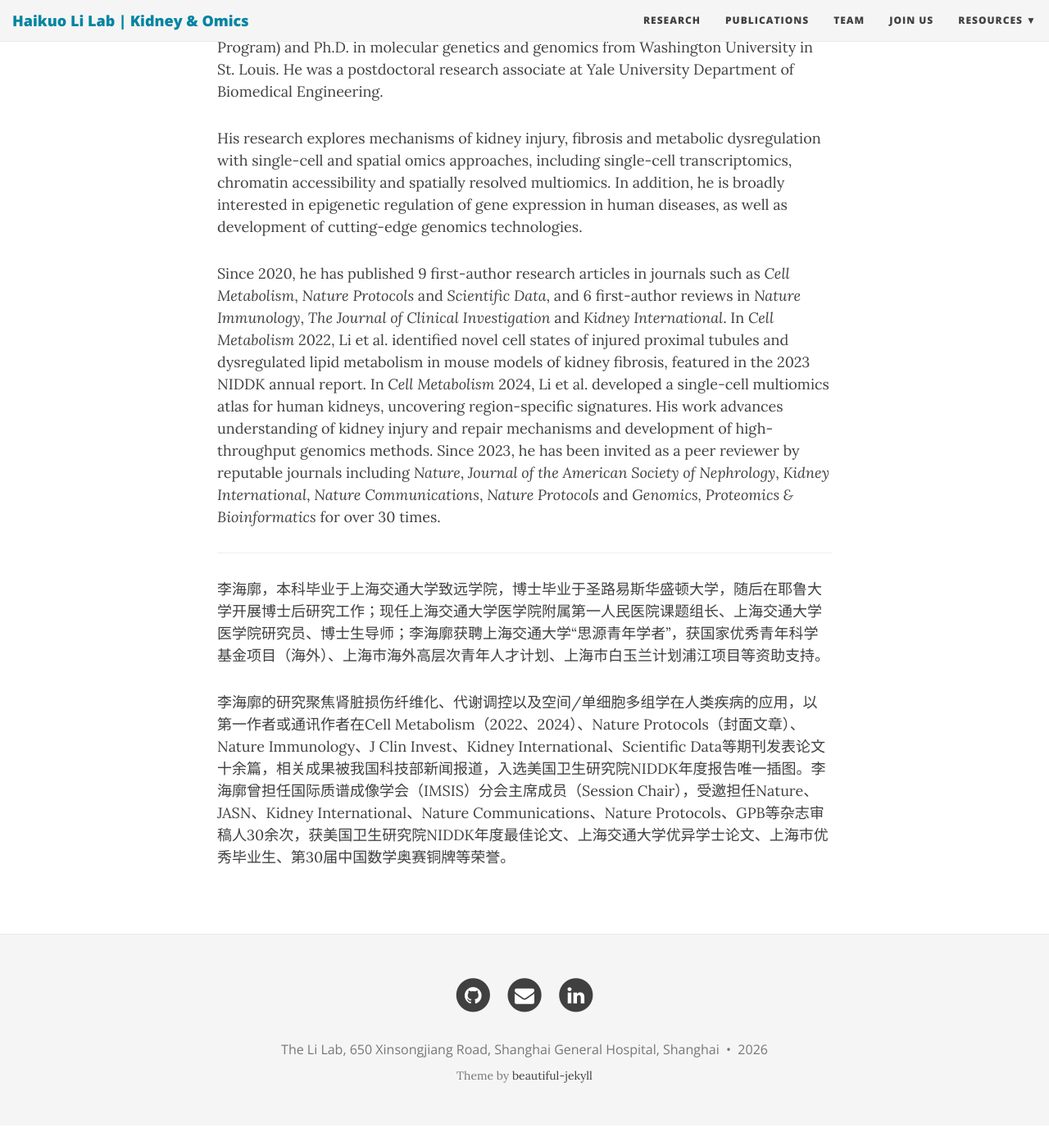
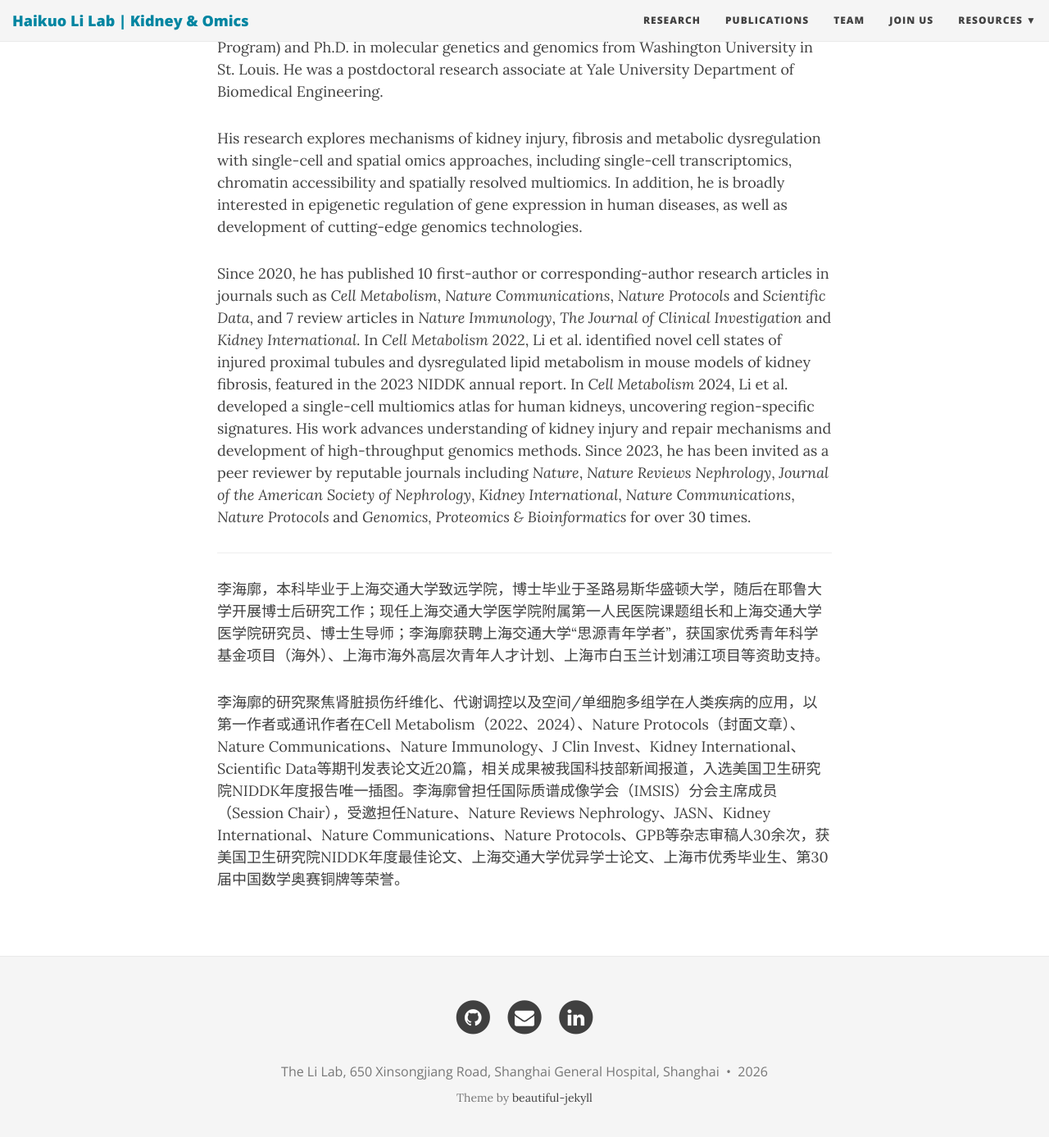
Before and after one commit to TheLiLab/thelilab.github.io, a Jekyll site: the page built from joinus.md, in a window 1280 px wide and 1400 px high, scrolled down 1497 px. Shown: the top 1387 px of the window at 82% size. Built offline with Jekyll 4.4.1, drawn with Linux system fonts in a browser that asks for light colours; nearby versions of some CDN libraries.

Commit message:
Update joinus.md

```diff
--- a/joinus.md
+++ b/joinus.md
@@ -34,10 +34,10 @@
 
 His research explores mechanisms of kidney injury, fibrosis and metabolic dysregulation with single-cell and spatial omics approaches, including single-cell transcriptomics, chromatin accessibility and spatially resolved multiomics. In addition, he is broadly interested in epigenetic regulation of gene expression in human diseases, as well as development of cutting-edge genomics technologies.<br>
 
-Since 2020, he has published 9 first-author research articles in journals such as <i>Cell Metabolism</i>, <i>Nature Protocols</i> and <i>Scientific Data</i>, and 6 first-author reviews in <i>Nature Immunology</i>, <i>The Journal of Clinical Investigation</i> and <i>Kidney International</i>. In <i>Cell Metabolism</i> 2022, Li et al. identified novel cell states of injured proximal tubules and dysregulated lipid metabolism in mouse models of kidney fibrosis, featured in the 2023 NIDDK annual report. In <i>Cell Metabolism</i> 2024, Li et al. developed a single-cell multiomics atlas for human kidneys, uncovering region-specific signatures. His work advances understanding of kidney injury and repair mechanisms and development of high-throughput genomics methods. Since 2023, he has been invited as a peer reviewer by reputable journals including <i>Nature</i>, <i>Journal of the American Society of Nephrology</i>, <i>Kidney International</i>, <i>Nature Communications</i>, <i>Nature Protocols</i> and <i>Genomics, Proteomics & Bioinformatics</i> for over 30 times.
+Since 2020, he has published 10 first-author or corresponding-author research articles in journals such as <i>Cell Metabolism</i>, <i>Nature Communications</i>, <i>Nature Protocols</i> and <i>Scientific Data</i>, and 7 review articles in <i>Nature Immunology</i>, <i>The Journal of Clinical Investigation</i> and <i>Kidney International</i>. In <i>Cell Metabolism</i> 2022, Li et al. identified novel cell states of injured proximal tubules and dysregulated lipid metabolism in mouse models of kidney fibrosis, featured in the 2023 NIDDK annual report. In <i>Cell Metabolism</i> 2024, Li et al. developed a single-cell multiomics atlas for human kidneys, uncovering region-specific signatures. His work advances understanding of kidney injury and repair mechanisms and development of high-throughput genomics methods. Since 2023, he has been invited as a peer reviewer by reputable journals including <i>Nature</i>, <i>Nature Reviews Nephrology</i>, <i>Journal of the American Society of Nephrology</i>, <i>Kidney International</i>, <i>Nature Communications</i>, <i>Nature Protocols</i> and <i>Genomics, Proteomics & Bioinformatics</i> for over 30 times.
 <br>
 <hr>
 
-李海廓，本科毕业于上海交通大学致远学院，博士毕业于圣路易斯华盛顿大学，随后在耶鲁大学开展博士后研究工作；现任上海交通大学医学院附属第一人民医院课题组长、上海交通大学医学院研究员、博士生导师；李海廓获聘上海交通大学“思源青年学者”，获国家优秀青年科学基金项目（海外）、上海市海外高层次青年人才计划、上海市白玉兰计划浦江项目等资助支持。<br>
+李海廓，本科毕业于上海交通大学致远学院，博士毕业于圣路易斯华盛顿大学，随后在耶鲁大学开展博士后研究工作；现任上海交通大学医学院附属第一人民医院课题组长和上海交通大学医学院研究员、博士生导师；李海廓获聘上海交通大学“思源青年学者”，获国家优秀青年科学基金项目（海外）、上海市海外高层次青年人才计划、上海市白玉兰计划浦江项目等资助支持。<br>
 
-李海廓的研究聚焦肾脏损伤纤维化、代谢调控以及空间/单细胞多组学在人类疾病的应用，以第一作者或通讯作者在Cell Metabolism（2022、2024）、Nature Protocols（封面文章）、Nature Immunology、J Clin Invest、Kidney International、Scientific Data等期刊发表论文十余篇，相关成果被我国科技部新闻报道，入选美国卫生研究院NIDDK年度报告唯一插图。李海廓曾担任国际质谱成像学会（IMSIS）分会主席成员（Session Chair），受邀担任Nature、JASN、Kidney International、Nature Communications、Nature Protocols、GPB等杂志审稿人30余次，获美国卫生研究院NIDDK年度最佳论文、上海交通大学优异学士论文、上海市优秀毕业生、第30届中国数学奥赛铜牌等荣誉。
+李海廓的研究聚焦肾脏损伤纤维化、代谢调控以及空间/单细胞多组学在人类疾病的应用，以第一作者或通讯作者在Cell Metabolism（2022、2024）、Nature Protocols（封面文章）、Nature Communications、Nature Immunology、J Clin Invest、Kidney International、Scientific Data等期刊发表论文近20篇，相关成果被我国科技部新闻报道，入选美国卫生研究院NIDDK年度报告唯一插图。李海廓曾担任国际质谱成像学会（IMSIS）分会主席成员（Session Chair），受邀担任Nature、Nature Reviews Nephrology、JASN、Kidney International、Nature Communications、Nature Protocols、GPB等杂志审稿人30余次，获美国卫生研究院NIDDK年度最佳论文、上海交通大学优异学士论文、上海市优秀毕业生、第30届中国数学奥赛铜牌等荣誉。
```
